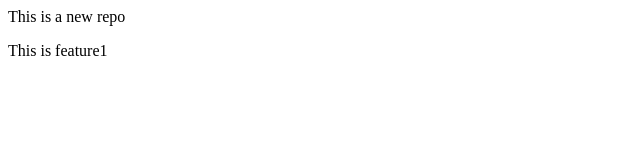
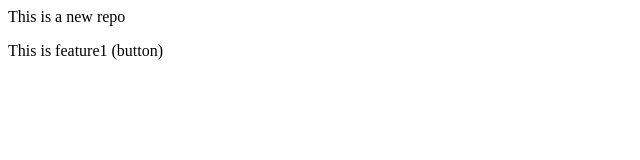
Before and after one commit to RatneshKJaiswal/localrepo, a plain HTML site: page index.html in a window 1280 px wide. Shown: the full height of the page, 0-640 px from the left. Drawn offline with Linux system fonts and the light colour scheme.

Commit message:
add button in index

```diff
--- a/index.html
+++ b/index.html
@@ -1,2 +1,2 @@
 <p>This is a new repo</p>
-<p>This is feature1</p>
+<p>This is feature1 (button)</p>
```
